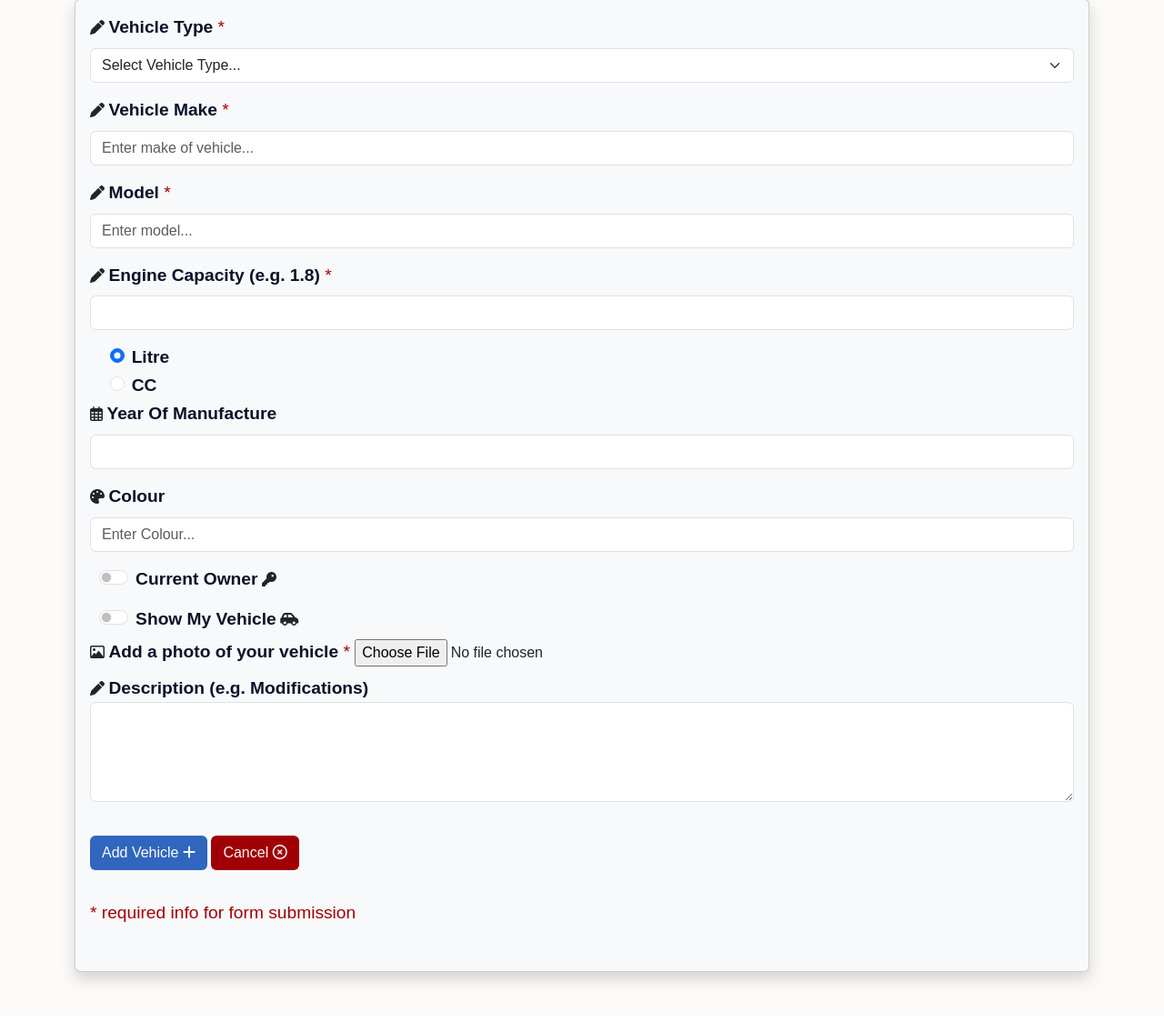
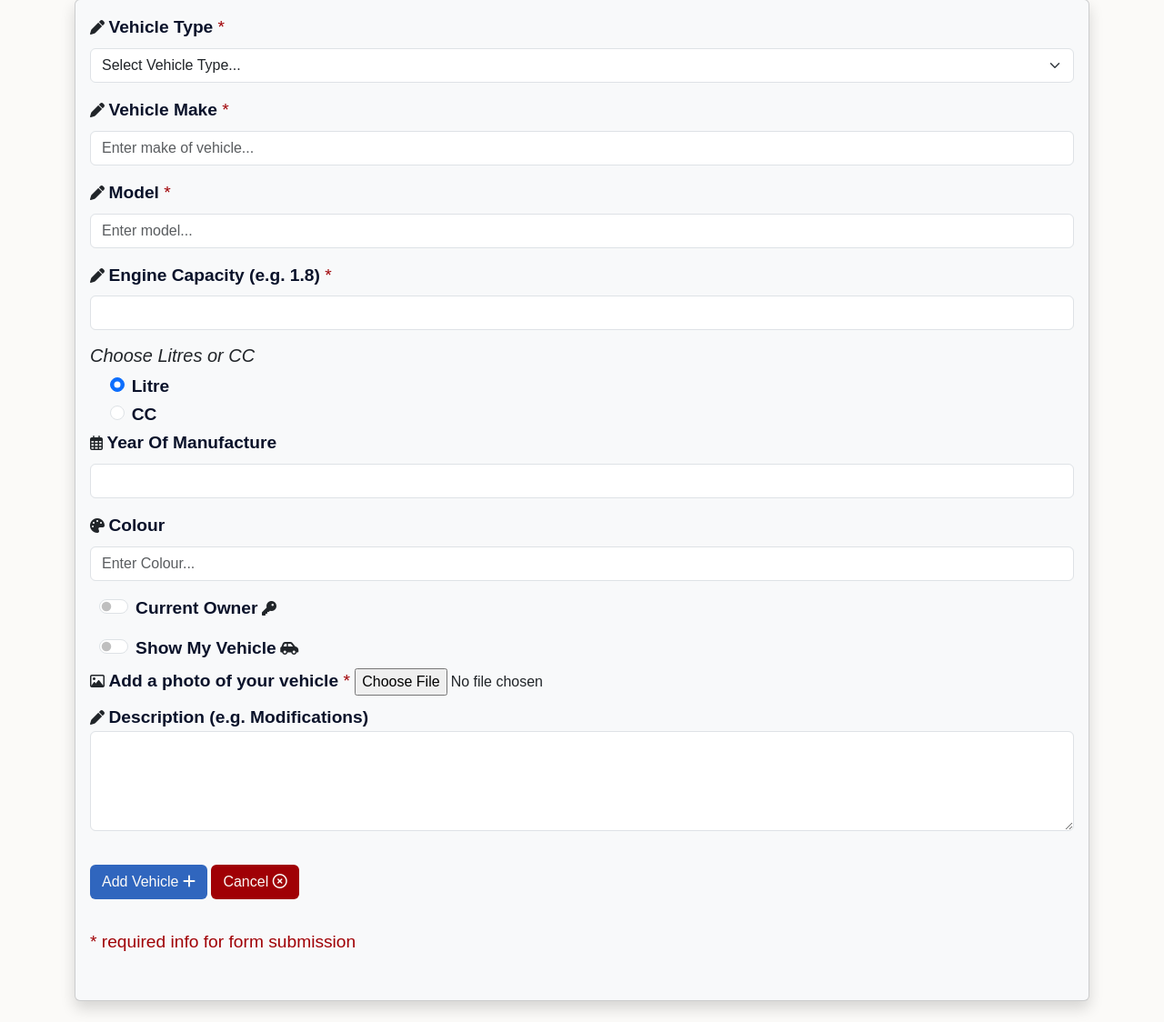
Before and after one commit to Ad-White/my-vehicle-history, a Flask app: page /add_new_vehicle in a window 1280 px wide. Shown: the part 141-1265 px from the top of the page at 91% size. Before the commit the page ends 1226 px from the top, so only its background shows below. Run offline with Flask 3, Linux system fonts and the light colour scheme; data that the repository does not hold is empty; some libraries are stand-ins or nearby versions.

Commit message:
Add fieldset to radio buttons

```diff
--- a/templates/add_new_vehicle.html
+++ b/templates/add_new_vehicle.html
@@ -47,6 +47,7 @@
                     </div>
                     <!-- litres or cc radio buttons -->
                     <fieldset>
+                        <legend class="h2 fs-5"><em>Choose Litres or CC</em></legend>
                         <div class="form-check">
                             <input class="form-check-input" type="radio" name="litre_cc" id="litre" value="Litre" checked>
                             <label class="form-check-label" for="litre">
```
